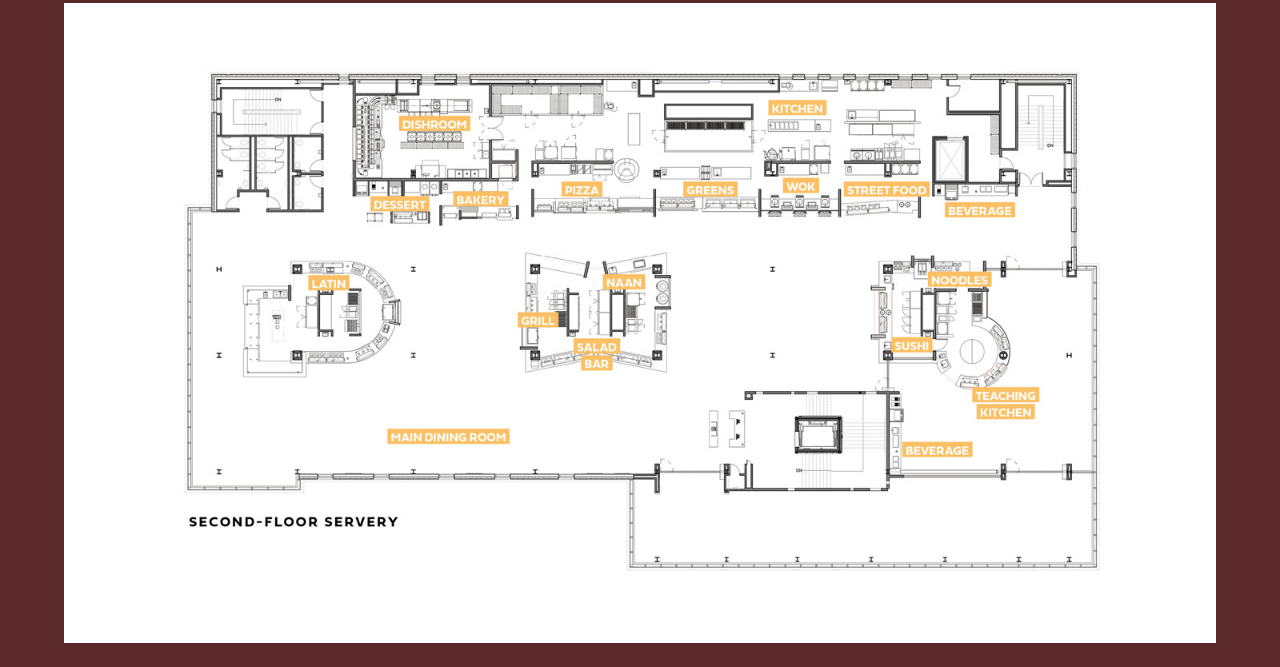
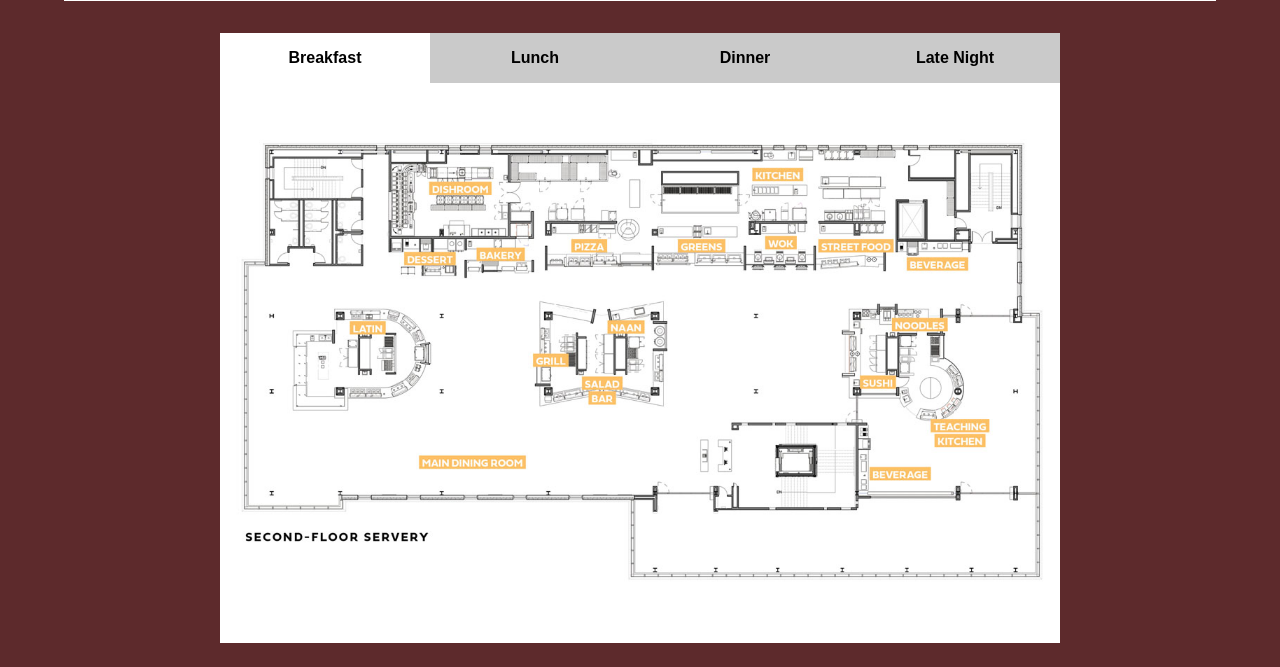
Before and after one commit to rohan-ynwa/dining_app, a plain HTML site: page index.html in a window 1280 px wide. Shown: the part 133-800 px from the top of the page. Drawn offline with nearby package versions, Linux system fonts and the light colour scheme.

Commit message:
added menu option selector

```diff
--- a/index.html
+++ b/index.html
@@ -14,8 +14,16 @@
             <div class="heading">
                 <h1>UMass Dining Hall App</h1>
             </div>
-            <div class="content">
-                <img class="map-img" src="./woo-floor-placeholder.jpeg">
+            <div class="content" id="map-content">
+                <div class="meal-container">
+                    <!-- these should be generated depending on whats avalible that day -->
+                    <button class="meal active" id="Breakfast">Breakfast</button>
+                    <button class="meal" id="Lunch">Lunch</button>
+                    <button class="meal" id="Dinner">Dinner</button>
+                    <button class="meal" id="Late Night">Late Night</button>
+                </div>
+                <img class="map-img" src="woo-floor-placeholder.jpeg">
+                <!-- <object data="algerie.svg" type="image/svg+xml"></object> -->
             </div>
         </section>
         <section id="menu">
--- a/style.css
+++ b/style.css
@@ -49,17 +49,41 @@ h1 {
 }
 
 .content {
-    width: 90vw;
     height: 80vh;
     margin: 3vh;
     margin-top: 2vh;
-    background-color: var(--primary);
     align-items: center;
     justify-content: center;
     display: flex;
 }
 
+#map-content {
+    flex-direction: column;
+    align-items: stretch;
+}
+
 .map-img {
-    max-height: 80vh;
+    max-height: 70vh;
     max-width: 90vw;
 }
+
+.meal-container {
+    display: flex;
+    flex-direction: row;
+    width: inherit;
+    justify-content: space-evenly;
+}
+
+.meal{
+    border: none;
+    background-color: rgb(202, 202, 202);
+    font-size: 1rem;
+    font-weight: bold;
+    padding: 2vh;
+    flex: 1;
+    cursor: pointer;
+}
+
+.active {
+    background-color: white;
+}
```
Also changed, not shown: index.js (added, +20 -0 lines), WorcesterDC-Floor-Plan-photopea.svg (added).
